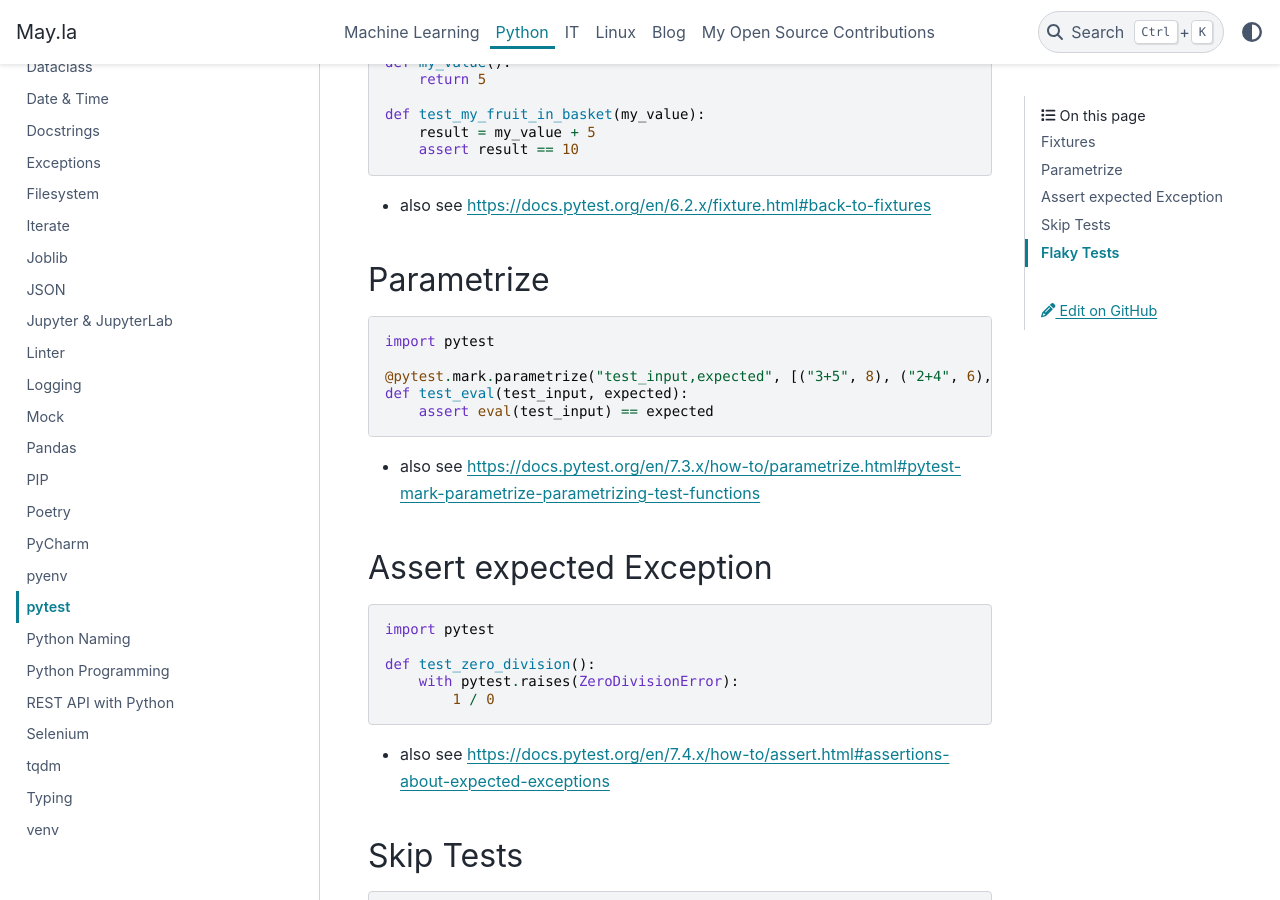
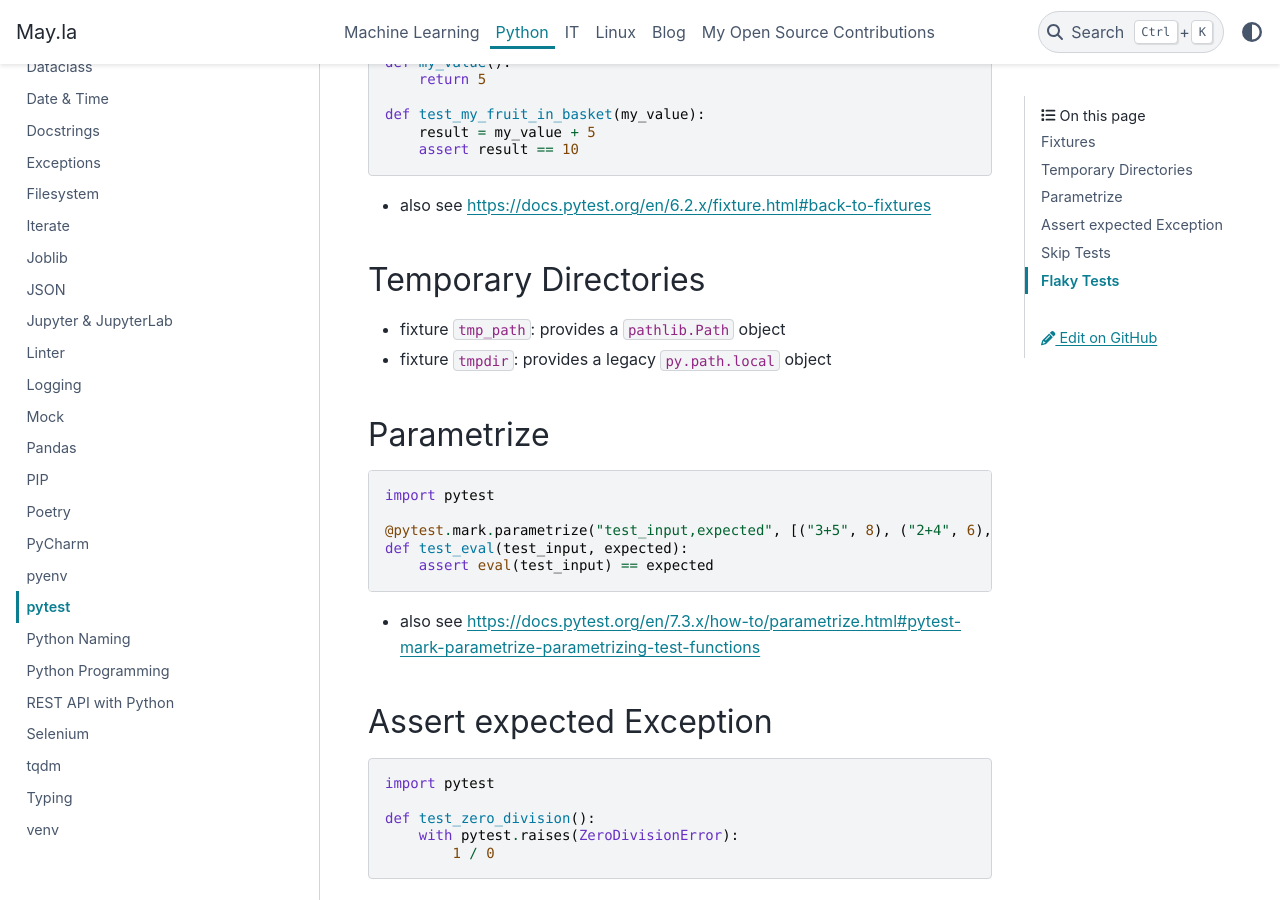
Before and after one commit to PhilipMay/PhilipMay_org, a Sphinx documentation site: the page built from source/python/pytest.md, in a window 1280 px wide and 900 px high, scrolled down 306 px. Built offline with Sphinx 7.4.7 and the PyData theme 0.15.4, drawn with Linux system fonts in a browser that asks for light colours.

Commit message:
Add section on temporary directories in pytest.md

````diff
--- a/source/python/pytest.md
+++ b/source/python/pytest.md
@@ -15,6 +15,11 @@ def test_my_fruit_in_basket(my_value):
 ```
 
 - also see <https://docs.pytest.org/en/6.2.x/fixture.html#back-to-fixtures>
+
+## Temporary Directories
+
+- fixture `tmp_path`: provides a `pathlib.Path` object
+- fixture `tmpdir`: provides a legacy `py.path.local` object
 
 ## Parametrize
 
````
